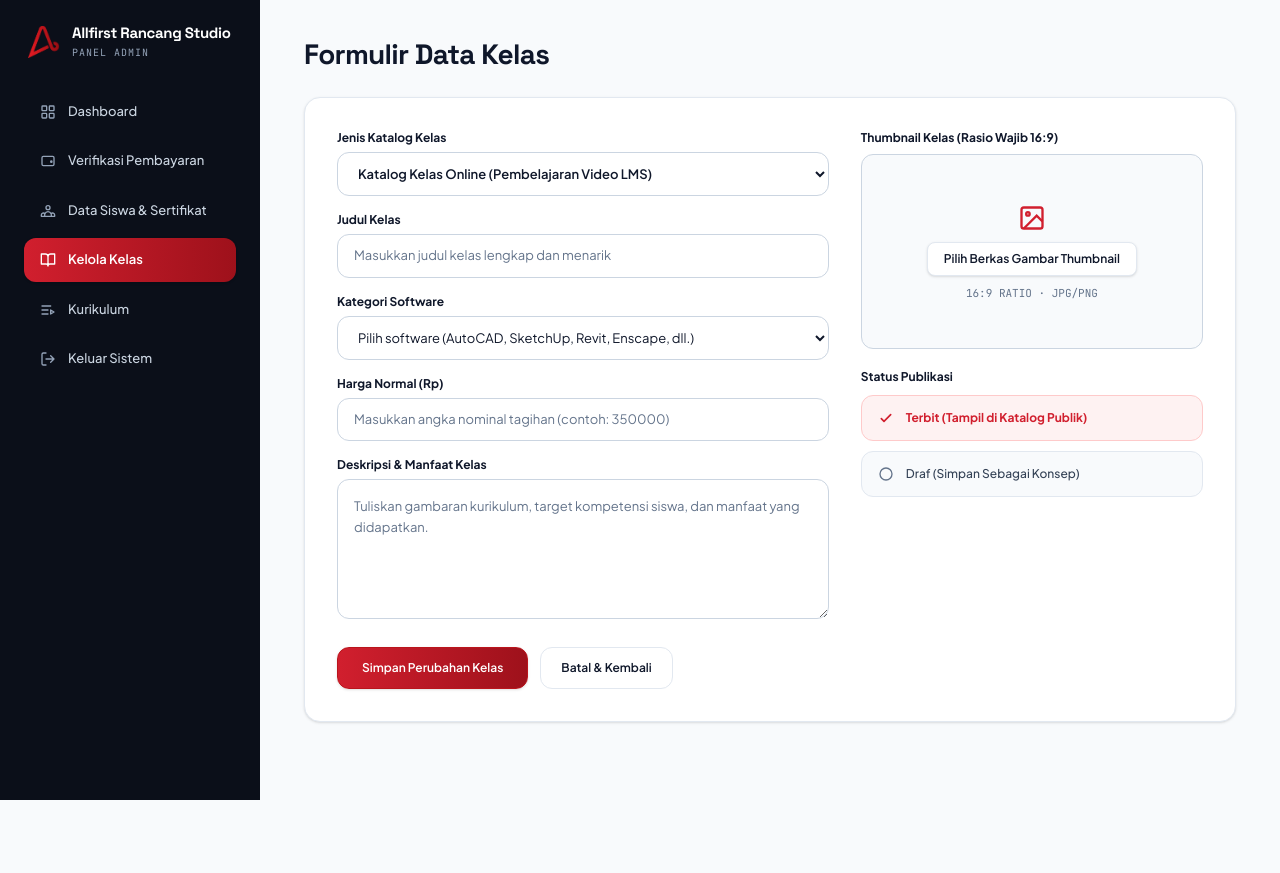
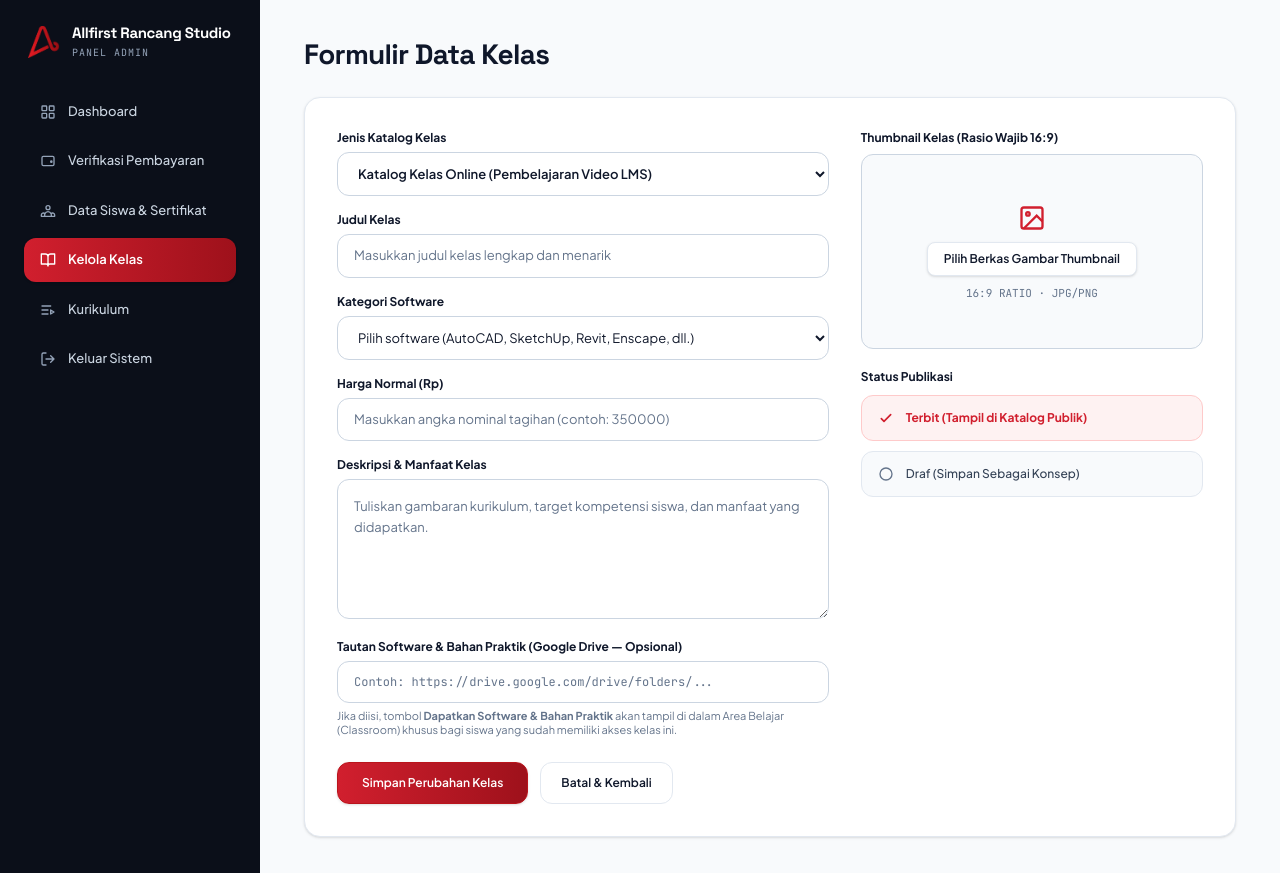
Before and after one commit to muhawwal-git/allfirst-rancang-studio, a Laravel app: page /admin/kelas/create in a window 1280 px wide. Before the commit the page ends 800 px from the top, so only its background shows below. Run offline with Laravel 12, Linux system fonts and the light colour scheme; a user stored in the database is signed in; data comes from the database, SQL or seed files in the repository; style sheets or scripts are compiled from the project's sources.

Commit message:
feat: tambahkan pengaturan tautan software google drive per kelas dan tombol akses di area belajar siswa

```diff
--- a/app/Http/Controllers/Admin/AdminKelasController.php
+++ b/app/Http/Controllers/Admin/AdminKelasController.php
@@ -55,6 +55,7 @@ class AdminKelasController extends Controller
             'harga' => ['required', 'integer', 'min:0'],
             'deskripsi' => ['required', 'string'],
             'modul_offline_text' => ['nullable', 'string'],
+            'tautan_software' => ['nullable', 'url', 'max:500'],
             'gambar_sampul' => ['nullable', 'image', 'mimes:jpg,jpeg,png,webp', 'max:2048'],
             'status_publikasi' => ['required', 'in:published,draft'],
             'is_unggulan' => ['nullable'],
@@ -101,6 +102,7 @@ class AdminKelasController extends Controller
             'deskripsi' => $validated['deskripsi'],
             'manfaat' => $manfaat,
             'modul_offline' => ! empty($modulOffline) ? $modulOffline : null,
+            'tautan_software' => ($validated['tautan_software'] ?? null) ?: null,
             'gambar_sampul' => $imagePath,
             'status_publikasi' => $validated['status_publikasi'],
             'is_unggulan' => $request->has('is_unggulan'),
@@ -136,6 +138,7 @@ class AdminKelasController extends Controller
             'harga' => ['required', 'integer', 'min:0'],
             'deskripsi' => ['required', 'string'],
             'modul_offline_text' => ['nullable', 'string'],
+            'tautan_software' => ['nullable', 'url', 'max:500'],
             'gambar_sampul' => ['nullable', 'image', 'mimes:jpg,jpeg,png,webp', 'max:2048'],
             'status_publikasi' => ['required', 'in:published,draft'],
             'is_unggulan' => ['nullable'],
@@ -165,6 +168,7 @@ class AdminKelasController extends Controller
             'harga' => (int) $validated['harga'],
             'deskripsi' => $validated['deskripsi'],
             'modul_offline' => ! empty($modulOffline) ? $modulOffline : null,
+            'tautan_software' => $request->has('tautan_software') ? (($validated['tautan_software'] ?? null) ?: null) : $kelas->tautan_software,
             'gambar_sampul' => $imagePath,
             'status_publikasi' => $validated['status_publikasi'],
             'is_unggulan' => $request->has('is_unggulan'),
--- a/app/Models/Kelas.php
+++ b/app/Models/Kelas.php
@@ -20,6 +20,7 @@ use Illuminate\Support\Str;
     'deskripsi',
     'manfaat',
     'modul_offline',
+    'tautan_software',
     'gambar_sampul',
     'status_publikasi',
     'is_unggulan',
--- a/database/seeders/DatabaseSeeder.php
+++ b/database/seeders/DatabaseSeeder.php
@@ -197,6 +197,7 @@ class DatabaseSeeder extends Seeder
                         'Masa Aktif Akses Setahun (365 Hari) Sejak Verifikasi Admin',
                         'Sertifikat Kelulusan Digital Resmi Ber-QR Code Otomatis (100% Progres)',
                     ],
+                    'tautan_software' => 'https://drive.google.com/drive/folders/1jAfbtnk5fqRO4u2JrL0VdIvIYANZDzj2?usp=drive_link',
                     'status_publikasi' => 'published',
                     'is_unggulan' => $cData['is_unggulan'],
                 ]
--- a/resources/views/admin/kelas/create.blade.php
+++ b/resources/views/admin/kelas/create.blade.php
@@ -105,7 +105,26 @@
                         @enderror
                     </div>
 
-                    <!-- 5. Form Buttons -->
+                    <!-- 5. Tautan Software & Bahan Praktik (Google Drive — Opsional) -->
+                    <div class="space-y-1.5">
+                        <label for="tautan_software" class="block font-bold text-[#0F172A]">
+                            Tautan Software &amp; Bahan Praktik (Google Drive — Opsional)
+                        </label>
+                        <input type="url"
+                               id="tautan_software"
+                               name="tautan_software"
+                               value="{{ old('tautan_software') }}"
+                               placeholder="Contoh: https://drive.google.com/drive/folders/..."
+                               class="w-full px-4 py-3 rounded-xl bg-white border border-[#CBD5E1] text-[#0F172A] placeholder-[#64748B] font-mono text-xs focus:outline-none focus:ring-2 focus:ring-[#D11F2E]/20 focus:border-[#D11F2E]">
+                        <p class="text-[11px] text-[#64748B]">
+                            Jika diisi, tombol <strong>Dapatkan Software &amp; Bahan Praktik</strong> akan tampil di dalam Area Belajar (Classroom) khusus bagi siswa yang sudah memiliki akses kelas ini.
+                        </p>
+                        @error('tautan_software')
+                            <p class="text-[#D11F2E] mt-1">&times; {{ $message }}</p>
+                        @enderror
+                    </div>
+
+                    <!-- 6. Form Buttons -->
                     <div class="flex flex-wrap items-center gap-3 pt-2">
                         <button type="submit"
                                 class="px-6 py-3 rounded-xl text-xs font-semibold text-white bg-gradient-to-r from-[#D11F2E] to-[#9E111B] hover:brightness-105 border border-[#BA151C] shadow-sm transition-all">
```
Also changed, not shown: resources/views/admin/kelas/edit.blade.php (+20 -1 lines), resources/views/student/classroom.blade.php (+20 -0 lines), tests/Feature/AdminManagementTest.php (+26 -0 lines), database/migrations/2026_11_23_203154_add_tautan_software_to_kelas_table.php (added).
